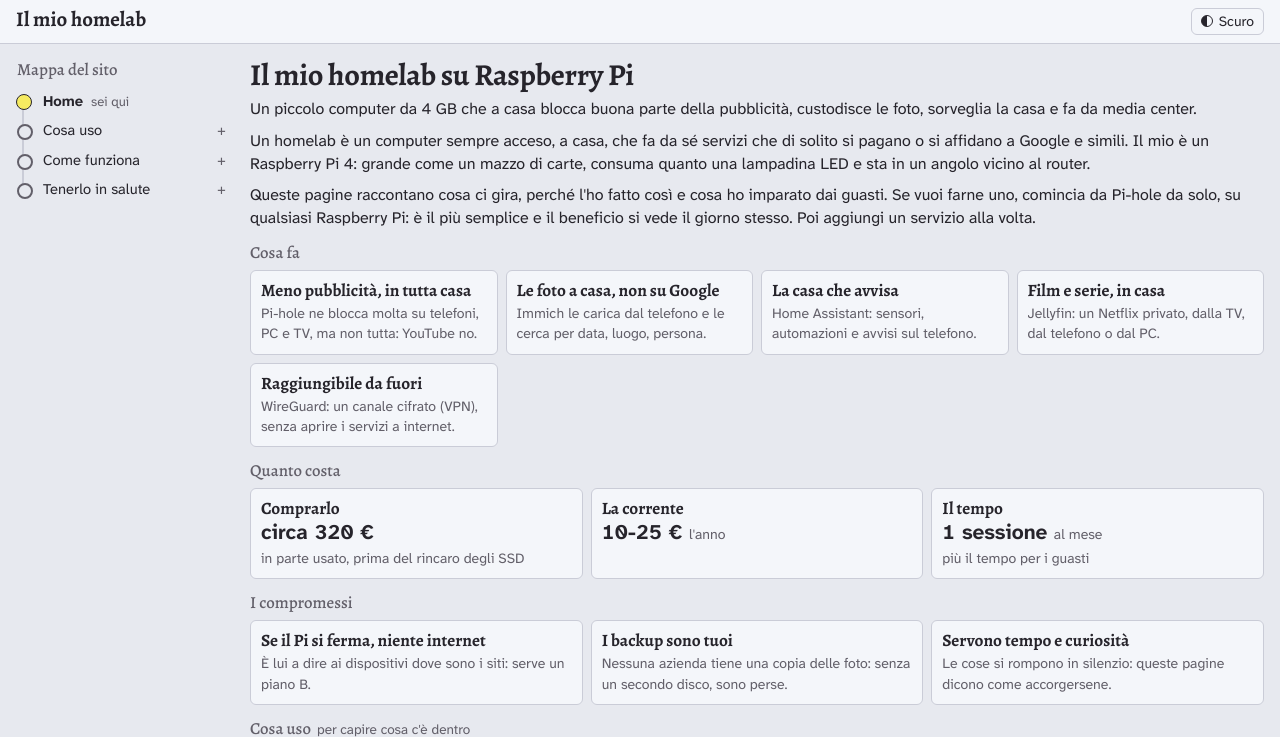
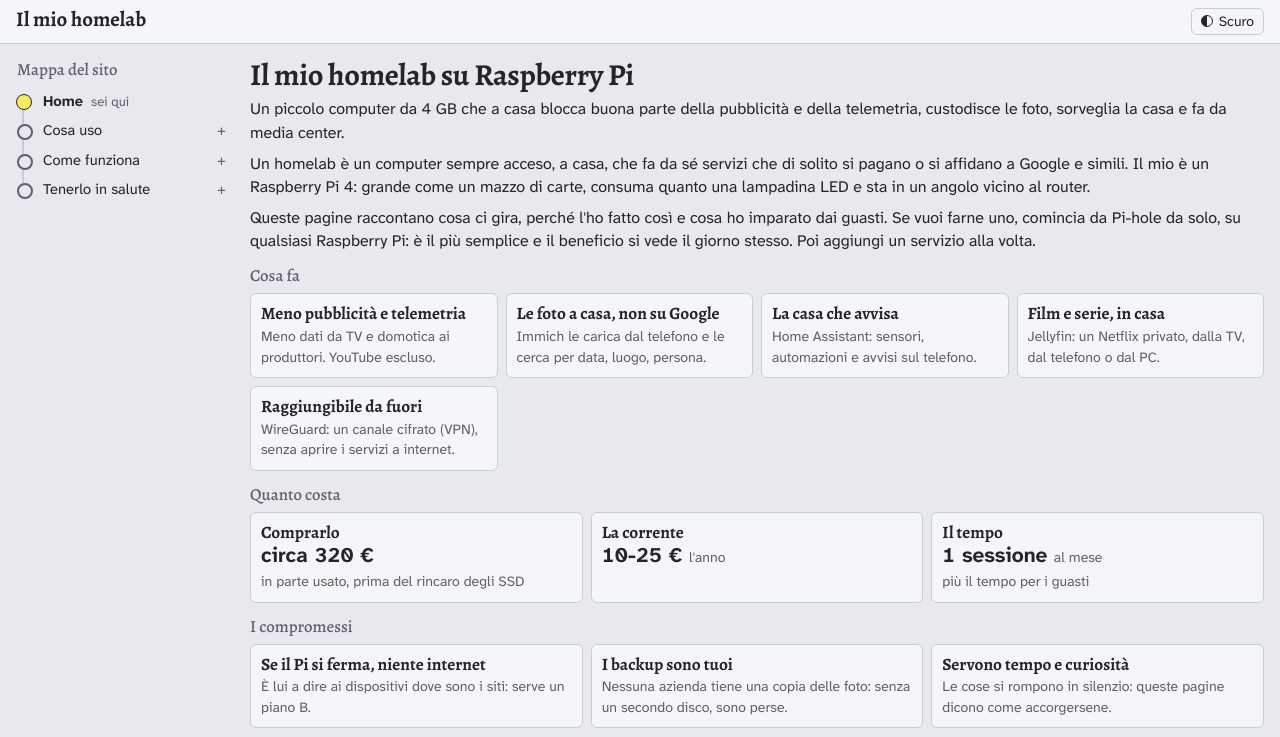
Before and after one commit to AlbGri/raspi-homelab, a plain HTML site: page index.html in a window 1280 px wide. Shown: the top 737 px of the page. Drawn offline with Linux system fonts and the light colour scheme.

Commit message:
docs: telemetria fra i benefici di Pi-hole, CHANGELOG aggiornato
Co-Authored-By: Claude Opus 5.5 <noreply@anthropic.com>

```diff
--- a/index.html
+++ b/index.html
@@ -22,7 +22,7 @@
     <nav id="mappa" aria-label="Mappa del sito"></nav>
     <main>
         <h1>Il mio homelab su Raspberry Pi</h1>
-        <p>Un piccolo computer da 4 GB che a casa blocca buona parte della pubblicità, custodisce le foto,
+        <p>Un piccolo computer da 4 GB che a casa blocca buona parte della pubblicità e della telemetria, custodisce le foto,
         sorveglia la casa e fa da media center.</p>
         <p>Un homelab è un computer sempre acceso, a casa, che fa da sé servizi che di solito si
         pagano o si affidano a Google e simili. Il mio è un Raspberry Pi 4: grande come un mazzo di
@@ -34,8 +34,8 @@
         <section class="fila">
             <h2>Cosa fa</h2>
             <div class="riquadri larghi">
-                <a class="riquadro" href="pagina.html?doc=dns"><span class="r-titolo">Meno pubblicità, in tutta casa</span>
-                    <span class="r-nota">Pi-hole ne blocca molta su telefoni, PC e TV, ma non tutta: YouTube no.</span></a>
+                <a class="riquadro" href="pagina.html?doc=dns"><span class="r-titolo">Meno pubblicità e telemetria</span>
+                    <span class="r-nota">Meno dati da TV e domotica ai produttori. YouTube escluso.</span></a>
                 <a class="riquadro" href="pagina.html?doc=immich"><span class="r-titolo">Le foto a casa, non su Google</span>
                     <span class="r-nota">Immich le carica dal telefono e le cerca per data, luogo, persona.</span></a>
                 <a class="riquadro" href="pagina.html?doc=home-assistant"><span class="r-titolo">La casa che avvisa</span>
```
Also changed, not shown: 2 other files.
